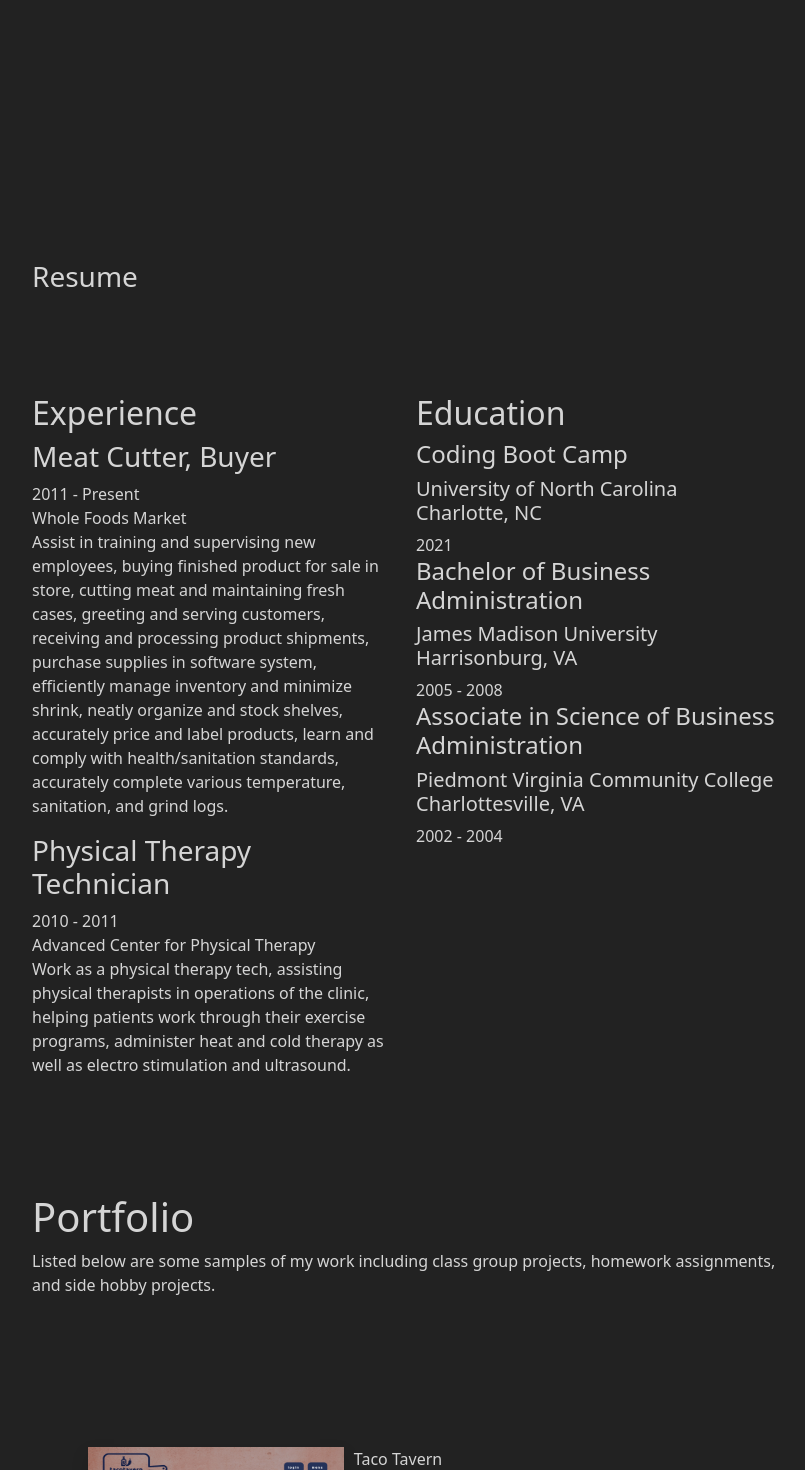
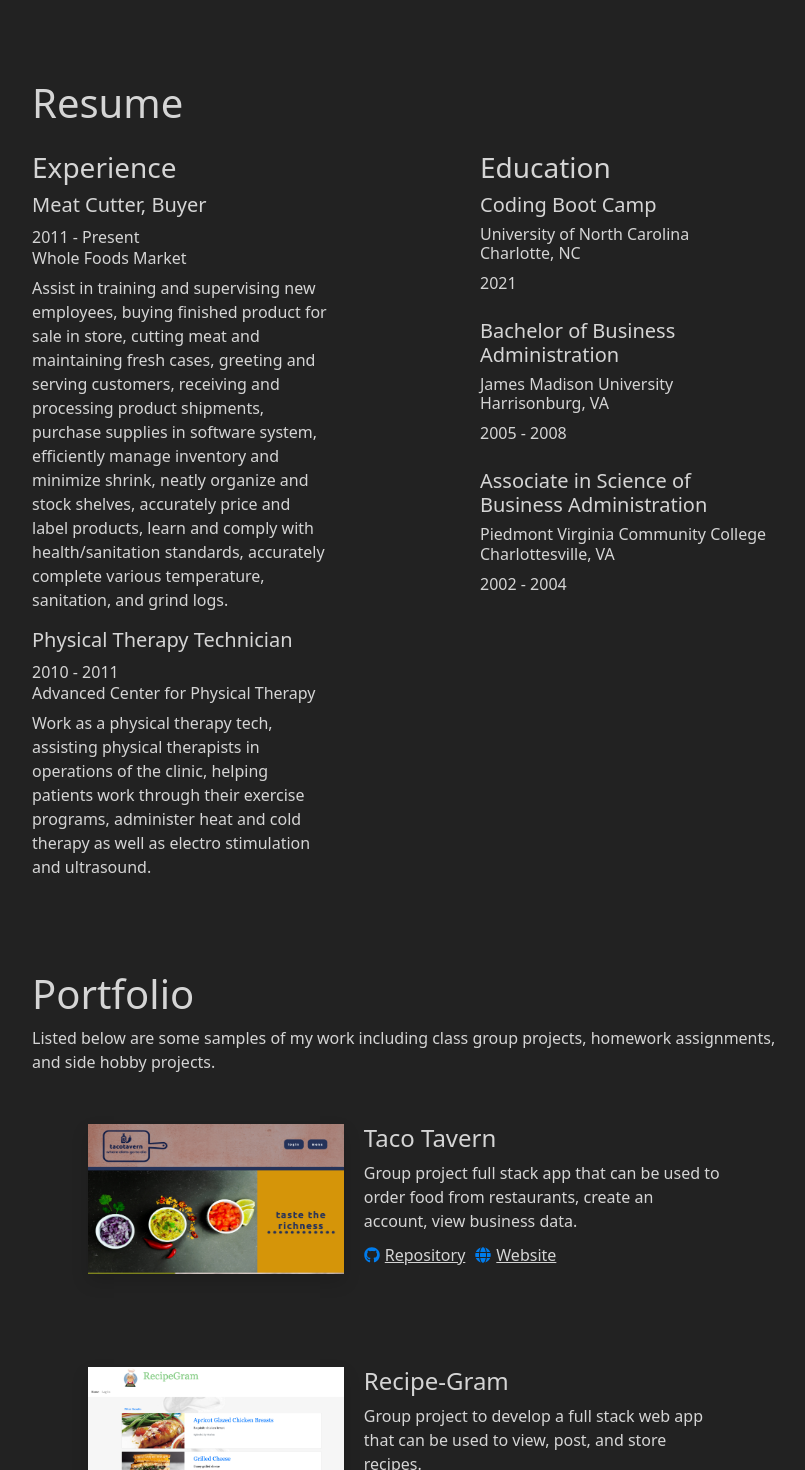
Before and after one commit to drewml08/Professional-Portfolio, a React (Create React App) app: page / in a window 1280 px wide. Shown: the part 440-1910 px from the top of the page, without its empty margins (236-1041 px from the left). Built offline with nearby package versions, Linux system fonts and the light colour scheme.

Commit message:
added styling to resume, portfolio and contact sections

```diff
--- a/src/App.css
+++ b/src/App.css
@@ -15,10 +15,23 @@
   color:rgb(213, 213, 213);
 }
 
-.row{
-  min-height: 300px;
-  margin-top: 100px;
+#Resume {
+  padding-top: 75px;
 }
+
+#Portfolio {
+  padding-top: 75px;
+}
+
+#Contact {
+  padding-top: 75px;
+}
+
+#Contact a{
+  margin-left: 5px;
+}
+
+
 
 .container-fluid:first-child{
   margin-top: 300px;
@@ -27,3 +40,7 @@
 .container-fluid:last-child{
   padding-bottom: 200px;
 }
+
+.education-container .item{
+  padding-bottom: 1.5em;
+}
--- a/src/Components/ProjectItem/index.js
+++ b/src/Components/ProjectItem/index.js
@@ -24,11 +24,11 @@
 		 	<Col size="md-12">
 		 		<div className="item">
 		 		<img className="project-thumb shadow" src={item.image} alt="" />
-					<span className="project-title">{item.title}</span>
+					<h4>{item.title}</h4>
 					<span className="project-tagline">{item.description}</span>
 					<ul className="list-unstyled project-links">
-			            <li className="github"><FontAwesomeIcon icon={faGithub} /><a href={item.repoURL} target="_blank">Repository</a></li>
-			            <li className="website"><FontAwesomeIcon icon={faGlobe} /><a href={item.webURL} target="_blank">Website</a></li>
+			            <li className="github"><FontAwesomeIcon icon={faGithub} color="rgb(0, 124, 237)"/><a href={item.repoURL} target="_blank">Repository</a></li>
+			            <li className="website"><FontAwesomeIcon icon={faGlobe} color="rgb(0, 124, 237)"/><a href={item.webURL} target="_blank">Website</a></li>
 			        </ul>
 		        </div>
 			</Col>
--- a/src/Components/ProjectItem/style.css
+++ b/src/Components/ProjectItem/style.css
@@ -16,7 +16,7 @@
 .projects-section .item .project-thumb {
   width: 256px;
   height: 150px;
-  margin-right: 10px;
+  margin-right: 20px;
   float: left;
 }
 
--- a/src/Components/Projects/index.js
+++ b/src/Components/Projects/index.js
@@ -5,7 +5,7 @@
 const projectItems = [
 {
         title: "Taco Tavern",
-        description: "Group project full stack app that can be used to order food from restaurants, create an account, view business data",
+        description: "Group project full stack app that can be used to order food from restaurants, create an account, view business data.",
         image: "images/tacotavern.png",
         repoURL: "https://github.com/drewml08/Taco-Tavern",
         webURL: "https://www.taco-tavern.com/"
--- a/src/Pages/Home.js
+++ b/src/Pages/Home.js
@@ -8,14 +8,14 @@
     faPhone,
     faFilePdf,
 } from "@fortawesome/free-solid-svg-icons";
-import { faLinkedinIn, faGithub } from "@fortawesome/free-brands-svg-icons";
+import { faLinkedinIn, faGithub, faHtml5 } from "@fortawesome/free-brands-svg-icons";
 
 const Home = () => {
     return (
         <Container fluid>
             <Row id="About">
                 <Col size="md-12">
-                    <h3>About Me</h3>
+                    <h1>About Me</h1>
                     <p>
                         {" "}
                         Hello, I'm Mike. I am an aspiring software developer
@@ -29,23 +29,23 @@
             </Row>
             <Row id="Resume">
                 <Col size="md-12">
-                    <h3>Resume</h3>
+                    <h1>Resume</h1>
                     <Row>
-                        <Col size="md-6">
-                            <h2 class="container-block-title">Experience</h2>
+                        <Col size="md-5">
+                            <h3 className="pt-3">Experience</h3>
                             <div className="item">
                                 <div className="meta">
                                     <div className="upper-row">
-                                        <h3 className="job-title">
+                                        <h5 className="job-title">
                                             Meat Cutter, Buyer
-                                        </h3>
+                                        </h5>
                                         <div className="time">
                                             2011 - Present
                                         </div>
                                     </div>
-                                    <div className="company">
+                                    <h6>
                                         Whole Foods Market
-                                    </div>
+                                    </h6>
                                 </div>
                                 <div className="details">
                                     <p>
@@ -68,14 +68,14 @@
                             <div className="item">
                                 <div className="meta">
                                     <div className="upper-row">
-                                        <h3 className="job-title">
+                                        <h5 className="job-title">
                                             Physical Therapy Technician
-                                        </h3>
+                                        </h5>
                                         <div className="time">2010 - 2011</div>
                                     </div>
-                                    <div className="company">
+                                    <h6>
                                         Advanced Center for Physical Therapy
-                                    </div>
+                                    </h6>
                                 </div>
                                 <div className="details">
                                     <p>
@@ -90,39 +90,42 @@
                                 </div>
                             </div>
                         </Col>
-                        <Col size="md-6">
+                        <Col size="md-2">
+
+                        </Col>
+                        <Col size="md-5">
                             <div class="education-container container-block">
-                                <h2 class="container-block-title">Education</h2>
+                                <h3 className="pt-3">Education</h3>
                                 <div class="item">
-                                    <h4 class="degree">Coding Boot Camp</h4>
-                                    <h5 class="meta">
+                                    <h5 class="degree">Coding Boot Camp</h5>
+                                    <h6 class="meta">
                                         University of North Carolina
                                         <br />
                                         Charlotte, NC
-                                    </h5>
+                                    </h6>
                                     <div class="time">2021</div>
                                 </div>
                                 <div class="item">
-                                    <h4 class="degree">
+                                    <h5 class="degree">
                                         Bachelor of Business Administration
-                                    </h4>
-                                    <h5 class="meta">
+                                    </h5>
+                                    <h6 class="meta">
                                         James Madison University
                                         <br />
                                         Harrisonburg, VA
-                                    </h5>
+                                    </h6>
                                     <div class="time">2005 - 2008</div>
                                 </div>
                                 <div class="item">
-                                    <h4 class="degree">
+                                    <h5 class="degree">
                                         Associate in Science of Business
                                         Administration
-                                    </h4>
-                                    <h5 class="meta">
+                                    </h5>
+                                    <h6 class="meta">
                                         Piedmont Virginia Community College
                                         <br />
                                         Charlottesville, VA
-                                    </h5>
+                                    </h6>
                                     <div class="time">2002 - 2004</div>
                                 </div>
                             </div>
@@ -136,20 +139,20 @@
             </Row>
             <Row id="Contact">
                 <Col size="md-12">
-                    <h3>Contact</h3>
+                    <h1>Contact</h1>
                     <ul className="nav col-12 col-lg-auto my-2 justify-content-center my-md-0 text-small">
                         <li>
-                            <FontAwesomeIcon icon={faEnvelope} />
+                            <FontAwesomeIcon icon={faEnvelope} color="rgb(0, 124, 237)"/>
                             <a href="mailto:drewml08@gmail.com">
                                 drewml08@gmail.com
                             </a>
                         </li>
                         <li className="ps-5">
-                            <FontAwesomeIcon icon={faPhone} />
+                            <FontAwesomeIcon icon={faPhone} color="rgb(0, 124, 237)"/>
                             <a href="tel:704-763-4485">704-763-4485</a>
                         </li>
                         <li className="ps-5">
-                            <FontAwesomeIcon icon={faLinkedinIn} />
+                            <FontAwesomeIcon icon={faLinkedinIn} color="rgb(0, 124, 237)"/>
                             <a
                                 href="https://www.linkedin.com/in/michael-drew-a2896271/"
                                 target="_blank"
@@ -158,7 +161,7 @@
                             </a>
                         </li>
                         <li className="ps-5">
-                            <FontAwesomeIcon icon={faGithub} />
+                            <FontAwesomeIcon icon={faGithub} color="rgb(0, 124, 237)"/>
                             <a
                                 href="https://github.com/drewml08"
                                 target="_blank"
@@ -167,7 +170,7 @@
                             </a>
                         </li>
                         <li className="ps-5">
-                            <FontAwesomeIcon icon={faFilePdf} />
+                            <FontAwesomeIcon icon={faFilePdf} color="rgb(0, 124, 237)"/>
                             <Link
                                 to="/files/resume.pdf"
                                 target="_blank"
```
